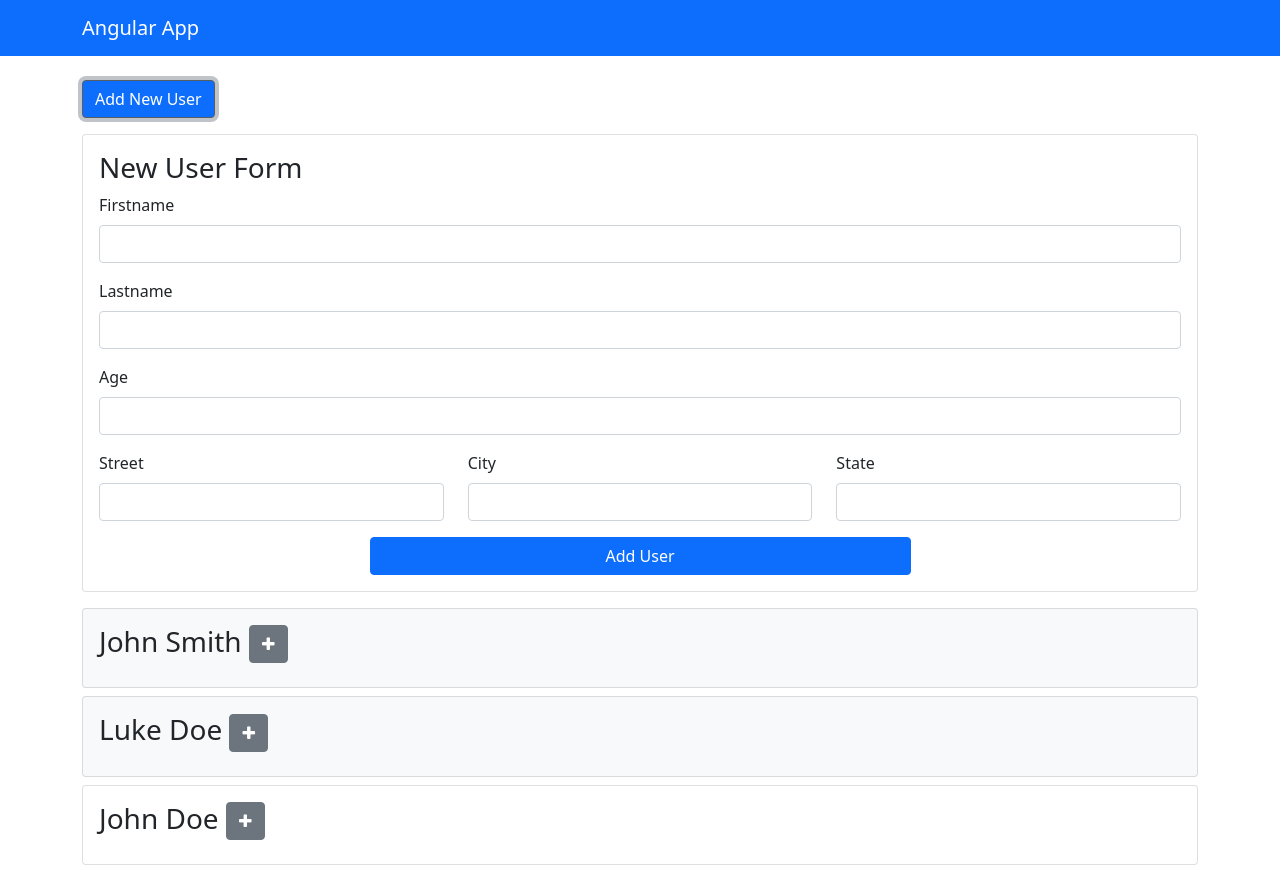
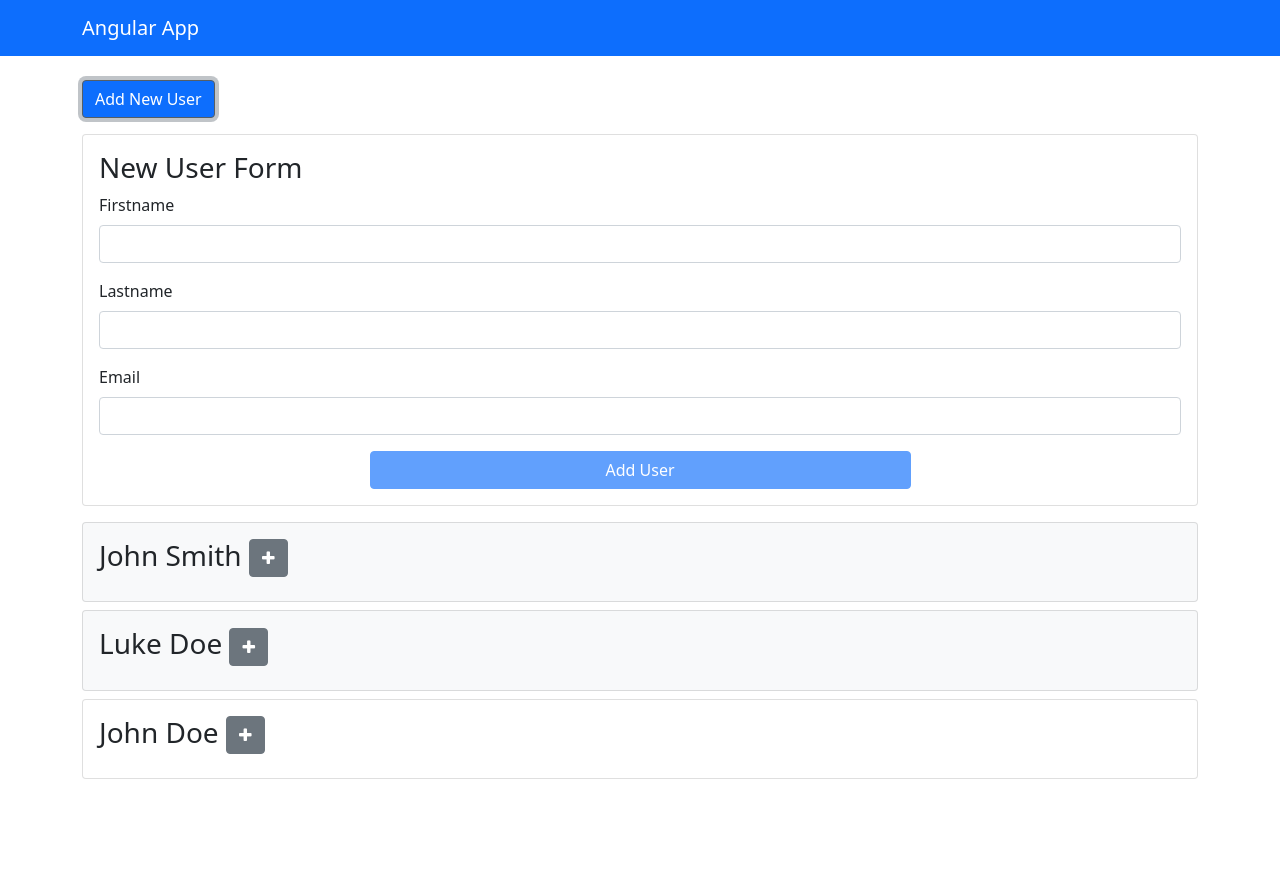
Before and after one commit to AdamAKw/angular-front-to-back-course, an Angular app: page / in a window 1280 px wide. Both pictures are taken after a click on the button "Add New User". After the commit the page ends 800 px from the top, so only its background shows below. Built offline with nearby package versions, Linux system fonts and the light colour scheme.

Commit message:
chapter 5 end

```diff
--- a/src/app/components/user/user.component.html
+++ b/src/app/components/user/user.component.html
@@ -1,5 +1,5 @@
 <h2 class="red">{{user.firstName}} {{this.user.lastName}}</h2>
 <ul>
-  <li>Age: {{getAge()}}</li>
-  <li>Address: {{user.address.street}} {{user.address.city}}, {{user.address.state}} </li>
+  <li>Age: {{getEmail()}}</li>
+<!--  <li>Address: {{user.address.street}} {{user.address.city}}, {{user.address.state}} </li>-->
 </ul>
--- a/src/app/components/user/user.component.ts
+++ b/src/app/components/user/user.component.ts
@@ -18,17 +18,12 @@ export class UserComponent implements OnInit{
     this.user = {
       firstName: 'John',
       lastName: 'Doe',
-      age: 30,
-      address: {
-        street: '50 Main st',
-        city: 'Boston',
-        state: 'MA'
-      }
+      email: 'john@gmail.com'
     }
   }
 
-  getAge() {
-    return this.user.age;
+  getEmail() {
+    return this.user.email;
   }
 
   ngOnInit(): void {
--- a/src/app/components/users/users.component.html
+++ b/src/app/components/users/users.component.html
@@ -2,35 +2,45 @@
 <div class="card mb-3" *ngIf="isExpanded">
   <div class="card-body">
     <h3>New User Form</h3>
-    <form (submit)="onSubmit($event)">
+    <form #userForm="ngForm" (ngSubmit)="onSubmit(userForm)">
       <div class="mb-3">
         <label for="firstname" class="form-label">Firstname</label>
-        <input type="text" class="form-control"  [(ngModel)]="formUser.firstName" id="firstname" name="firstname">
+        <input type="text" class="form-control" [(ngModel)]="formUser.firstName" id="firstname" name="firstName"
+               required minlength="2" #userFirstName="ngModel"
+               [ngClass]="{'is-invalid':userFirstName.errors && userFirstName.touched}">
+        <div [hidden]="!userFirstName.errors?.['required']" class="invalid-feedback">
+          First name required
+        </div>
+        <div [hidden]="!userFirstName.errors?.['minlength']" class="invalid-feedback">
+          Must be at least 2 characters
+        </div>
       </div>
       <div class="mb-3">
         <label for="lastname" class="form-label">Lastname</label>
-        <input type="text" class="form-control" id="lastname" [(ngModel)]="formUser.lastName" name="lastname">
+        <input type="text" class="form-control" id="lastname" [(ngModel)]="formUser.lastName" name="lastName"
+               required minlength="2" #userLastName="ngModel"
+               [ngClass]="{'is-invalid': userLastName.errors && userLastName.touched}">
+        <div [hidden]="!userLastName.errors?.['required']" class="invalid-feedback">
+          Last name required
+        </div>
+        <div [hidden]="!userLastName.errors?.['minlength']" class="invalid-feedback">
+          Must be at least 2 characters
+        </div>
       </div>
       <div class="mb-3">
-        <label for="age" class="form-label">Age</label>
-        <input type="number" class="form-control" id="age" [(ngModel)]="formUser.age" name="age">
-      </div>
-      <div class="row mb-3">
-        <div class="col">
-          <label for="street" class="form-label">Street</label>
-          <input type="email" class="form-control" id="street" [(ngModel)]="formUser.address.street" name="street">
+        <label for="email" class="form-label">Email</label>
+        <input type="text" class="form-control" id="email" [(ngModel)]="formUser.email" name="email" required
+               pattern="^[a-zA-Z0-9.!#$%&'*+/=?^_`{|}~-]+@[a-zA-Z0-9](?:[a-zA-Z0-9-]{0,61}[a-zA-Z0-9])?(?:\.[a-zA-Z0-9](?:[a-zA-Z0-9-]{0,61}[a-zA-Z0-9])?)*$"
+               #userEmail="ngModel" [ngClass]="{'is-invalid': userEmail.errors && userEmail.touched}">
+        <div [hidden]="!userEmail.errors?.['required']" class="invalid-feedback">
+          Last name required
         </div>
-        <div class="col">
-          <label for="city" class="form-label">City</label>
-          <input type="email" class="form-control" id="city" [(ngModel)]="formUser.address.city" name="city">
-        </div>
-        <div class="col">
-          <label for="state" class="form-label">State</label>
-          <input type="email" class="form-control" id="state" [(ngModel)]="formUser.address.state" name="state">
+        <div [hidden]="!userEmail.errors?.['pattern']" class="invalid-feedback">
+          Mail is not valid
         </div>
       </div>
       <div class="d-grid gap-1 col-6 mx-auto">
-        <button type="submit" class="btn btn-primary" (click)="addUser()">Add User</button>
+        <button type="submit" class="btn btn-primary" [disabled]="!userForm.form.valid">Add User</button>
       </div>
     </form>
   </div>
@@ -44,9 +54,7 @@
         </button>
       </h3>
       <ul class="list-group" *ngIf="user.hide">
-        <li class="list-group-item">Age: {{user.age}}</li>
-        <li class="list-group-item">Address: {{user.address.street}} {{user.address.city}}
-          , {{user.address.state}} </li>
+        <li class="list-group-item">Email: {{user.email}}</li>
         <li class="list-group-item">Joined: {{user.registered | date:'shortDate'}}</li>
       </ul>
     </div>
--- a/src/app/components/users/users.component.ts
+++ b/src/app/components/users/users.component.ts
@@ -1,4 +1,4 @@
-import {Component, OnInit} from '@angular/core';
+import {Component, OnInit, ViewChild} from '@angular/core';
 import {User} from '../../models/User';
 
 @Component({
@@ -7,15 +7,11 @@ import {User} from '../../models/User';
   styleUrls: ['./users.component.css']
 })
 export class UsersComponent implements OnInit {
+  @ViewChild('userForm') form: any;
   formUser: User = {
     firstName: '',
     lastName: '',
-    age: undefined,
-    address: {
-      street: '',
-      city: '',
-      state: ''
-    }
+    email: ''
   }
 
 
@@ -26,36 +22,21 @@ export class UsersComponent implements OnInit {
     this.users = [{
       firstName: 'John',
       lastName: 'Smith',
-      age: 31,
-      address: {
-        street: '50 Main st',
-        city: 'Boston',
-        state: 'MA'
-      },
+      email: 'john@gmail.com',
       isActive: true,
       registered: new Date('01/02/2018 08:30:00'),
       hide: false
     }, {
       firstName: 'Luke',
       lastName: 'Doe',
-      age: 20,
-      address: {
-        street: '50 Main st',
-        city: 'Boston',
-        state: 'MA',
-      },
+      email: 'Luke@gmail.com',
       isActive: true,
       registered: new Date('01/05/2011 09:31:00'),
       hide: false
     }, {
       firstName: 'John',
       lastName: 'Doe',
-      age: 30,
-      address: {
-        street: '50 Main st',
-        city: 'Boston',
-        state: 'MA'
-      },
+      email: 'JohnDoe@gmail.com',
       isActive: false,
       registered: new Date('01/02/2018 08:30:00'),
       hide: false
@@ -79,25 +60,11 @@ export class UsersComponent implements OnInit {
     return user.hide ? 'fa fa-minus' : 'fa fa-plus';
   }
 
-  onSubmit(e: Event) {
-    e.preventDefault();
-  }
+  onSubmit({value, valid}: { value: User, valid: boolean | null }) {
+    value.isActive = true;
+    value.registered = new Date();
+    this.users.unshift(value);
 
-  addUser(): void {
-    this.formUser.isActive = true;
-    this.formUser.registered = new Date();
-    this.users.unshift(this.formUser);
-
-
-    this.formUser = {
-      firstName: '',
-      lastName: '',
-      age: undefined,
-      address: {
-        street: '',
-        city: '',
-        state: ''
-      }
-    }
+    this.form.reset();
   }
 }
```
Also changed, not shown: src/app/models/User.ts (+1 -6 lines).
